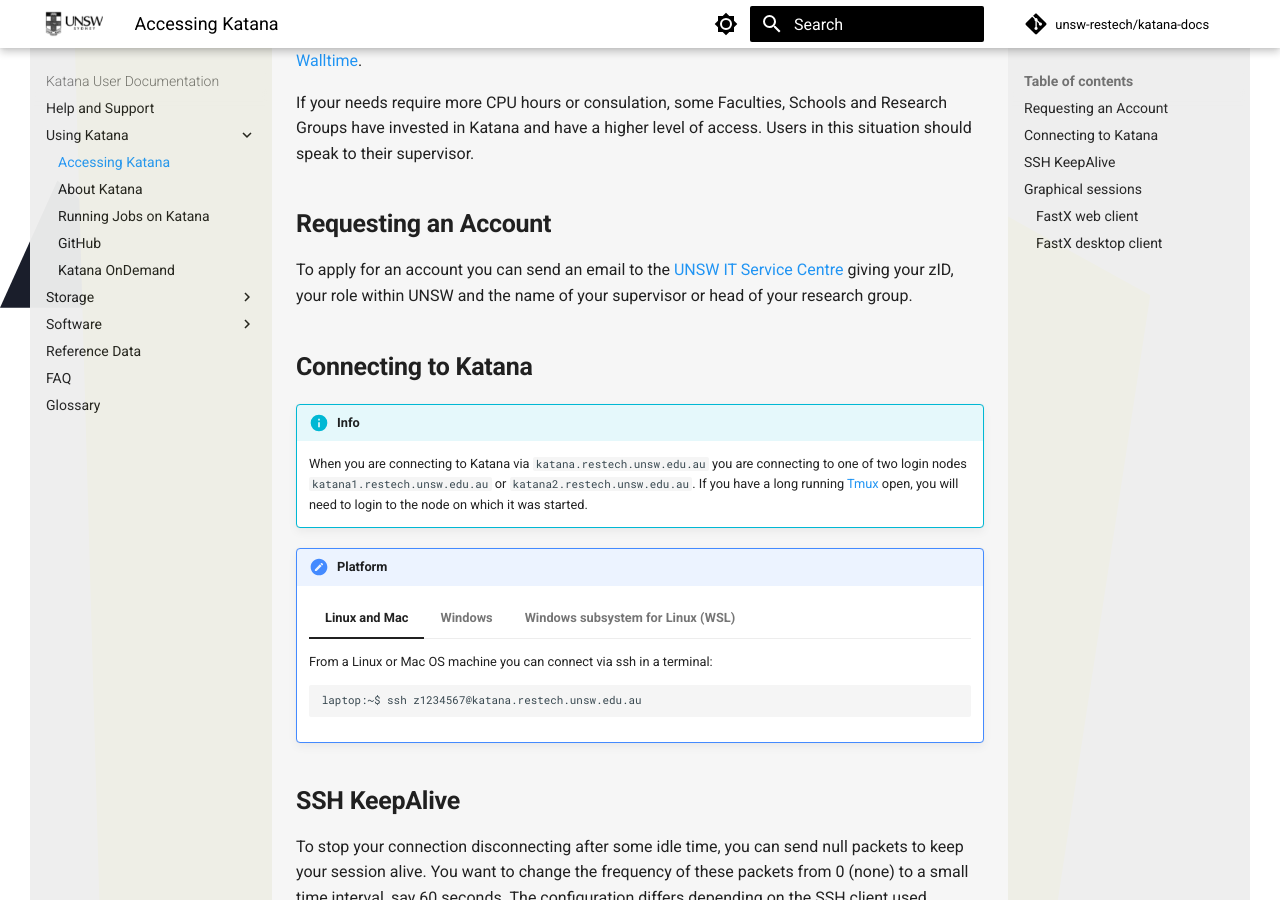
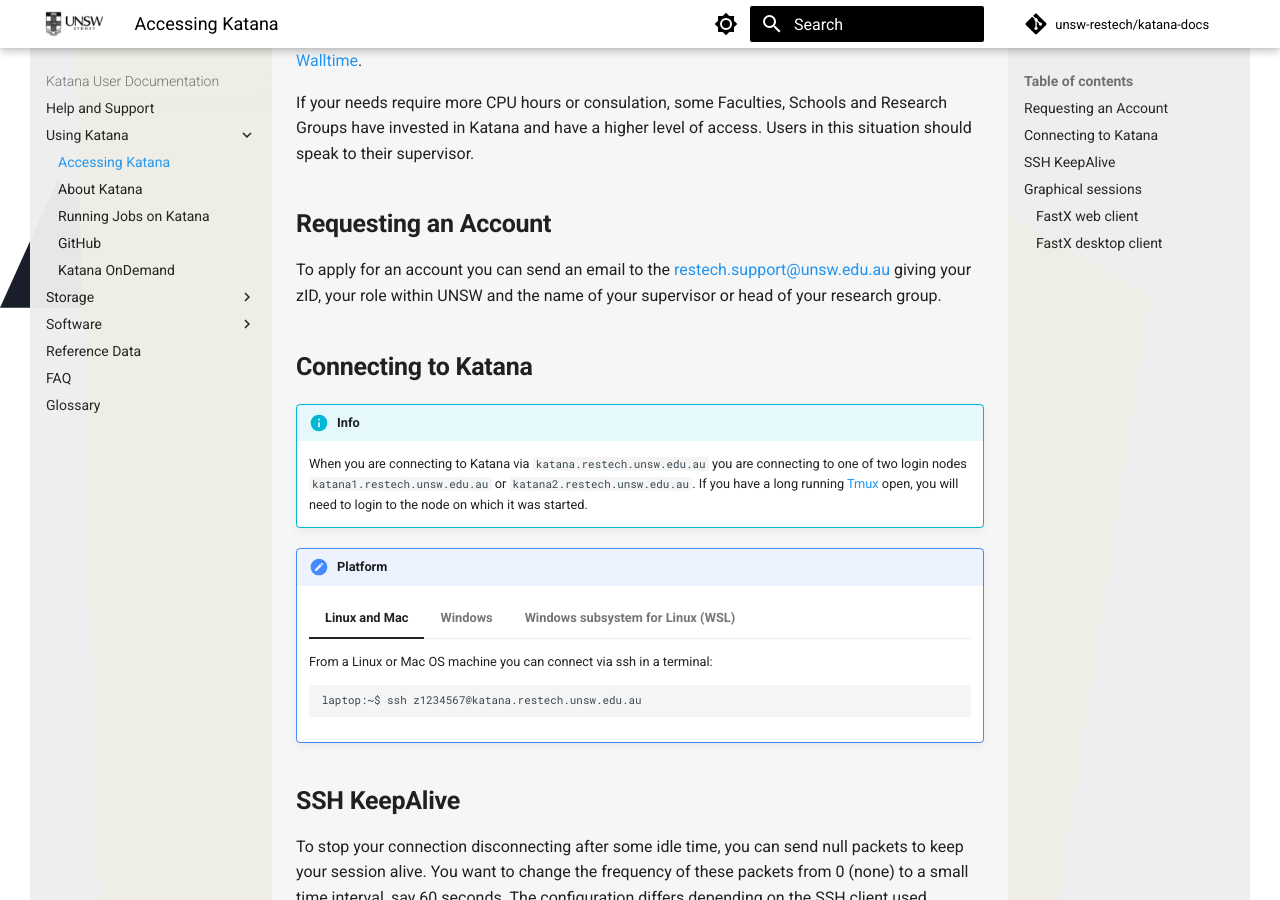
Before and after one commit to unsw-restech/unsw-restech.github.io, an MkDocs documentation site: the page built from docs/using_katana/accessing_katana.md, in a window 1280 px wide and 900 px high, scrolled down 306 px. Built offline with MkDocs 1.6.1 and Material for MkDocs 9.7.7, drawn with Linux system fonts in a browser that asks for light colours; comment, search, counter and statistics services are not loaded.

Commit message:
Update accessing_katana.md

```diff
--- a/docs/using_katana/accessing_katana.md
+++ b/docs/using_katana/accessing_katana.md
@@ -6,7 +6,7 @@
 
 ## Requesting an Account
 
-To apply for an account you can send an email to the [UNSW IT Service Centre](mailto:ITServiceCentre@unsw.edu.au) giving your zID, your role within UNSW and the name of your supervisor or head of your research group.
+To apply for an account you can send an email to the [restech.support@unsw.edu.au](mailto:restech.support@unsw.edu.au) giving your zID, your role within UNSW and the name of your supervisor or head of your research group.
 
 
 ## Connecting to Katana
```
